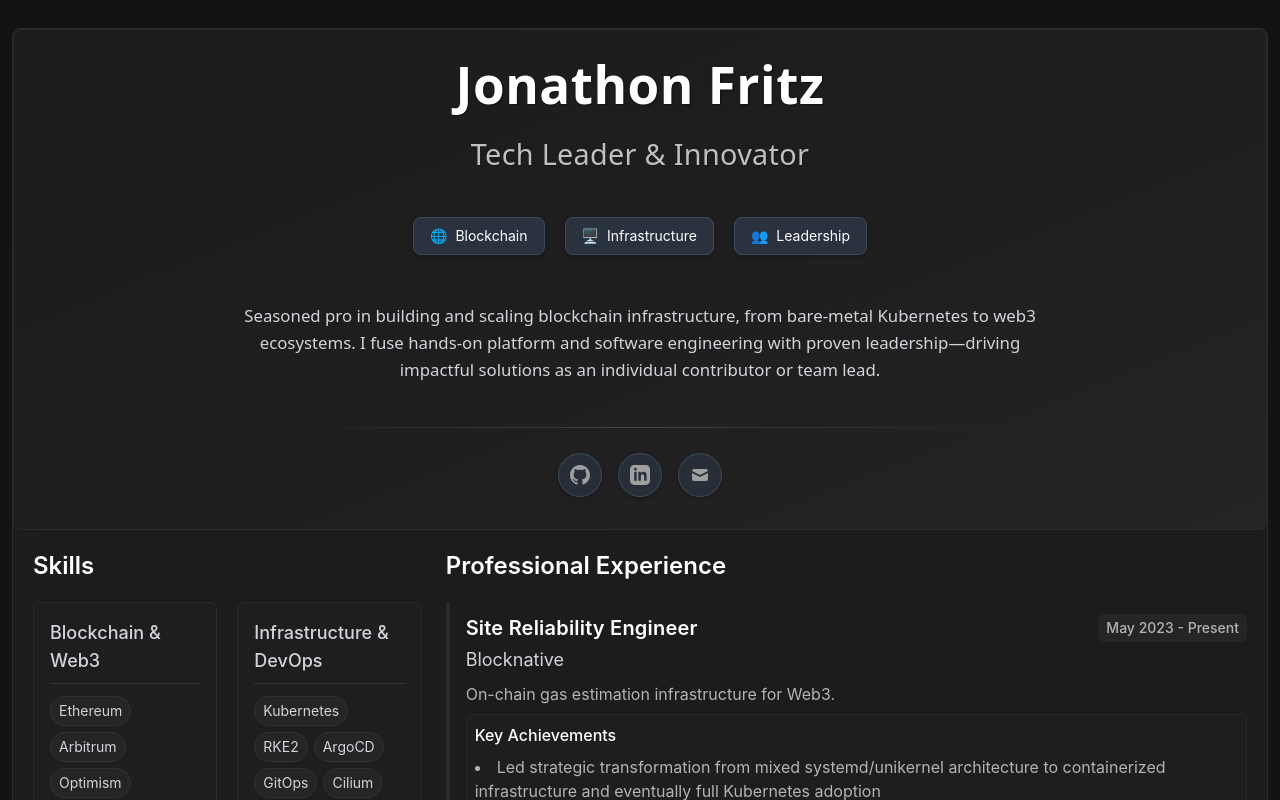
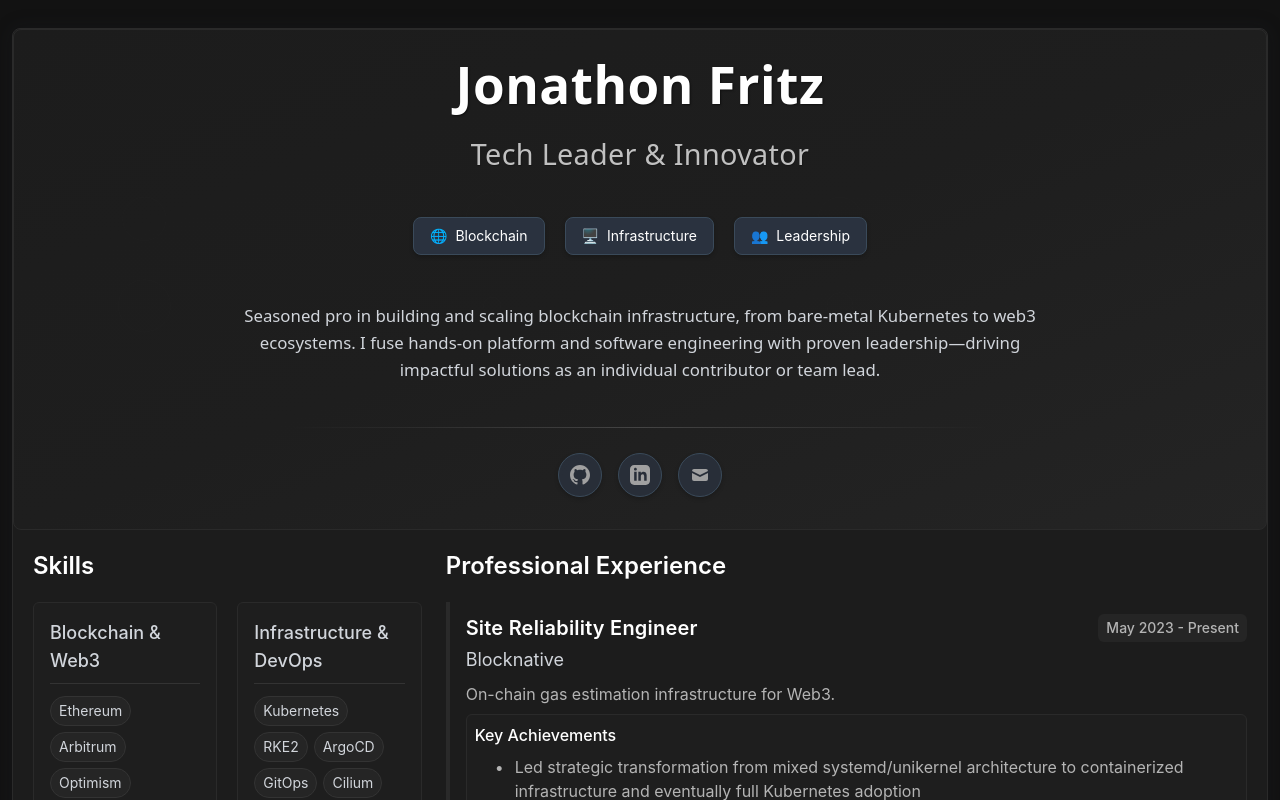
Before and after one commit to JonathonJulian/resume, a React (Vite) app: page / in a window 1280 px wide. Both pictures are taken after a click on the button "Skip Intro". Shown: the top 800 px of the page. Built offline with nearby package versions, Linux system fonts and the light colour scheme.

Commit message:
Fix bullet point formatting in Education and Experience components

```diff
--- a/src/components/Education.tsx
+++ b/src/components/Education.tsx
@@ -44,9 +44,12 @@ const Education: React.FC<EducationProps> = ({ educations }) => {
               {education.achievements && education.achievements.length > 0 && (
                 <div className="mt-2 bg-[#1e1e1e] p-2 rounded-md border border-[#2a2a2a]">
                   <h5 className="font-medium text-primary mb-2">Key Achievements</h5>
-                  <ul className="list-disc list-inside space-y-1 text-secondary">
+                  <ul className="pl-5 space-y-1 text-secondary">
                     {education.achievements.map((achievement, i) => (
-                      <li key={i}>{achievement}</li>
+                      <li key={i} className="relative pl-5">
+                        <span className="absolute left-0">•</span>
+                        {achievement}
+                      </li>
                     ))}
                   </ul>
                 </div>
--- a/src/components/Experience.tsx
+++ b/src/components/Experience.tsx
@@ -39,9 +39,12 @@ const Experience: React.FC<ExperienceProps> = ({ experiences }) => {
               {experience.achievements && experience.achievements.length > 0 && (
                 <div className="mt-2 bg-[#1e1e1e] p-2 rounded-md border border-[#2a2a2a]">
                   <h5 className="font-medium text-primary mb-2">Key Achievements</h5>
-                  <ul className="list-disc list-inside space-y-1 text-secondary">
+                  <ul className="pl-5 space-y-1 text-secondary">
                     {experience.achievements.map((achievement, i) => (
-                      <li key={i}>{achievement}</li>
+                      <li key={i} className="relative pl-5">
+                        <span className="absolute left-0">•</span>
+                        {achievement}
+                      </li>
                     ))}
                   </ul>
                 </div>
```
